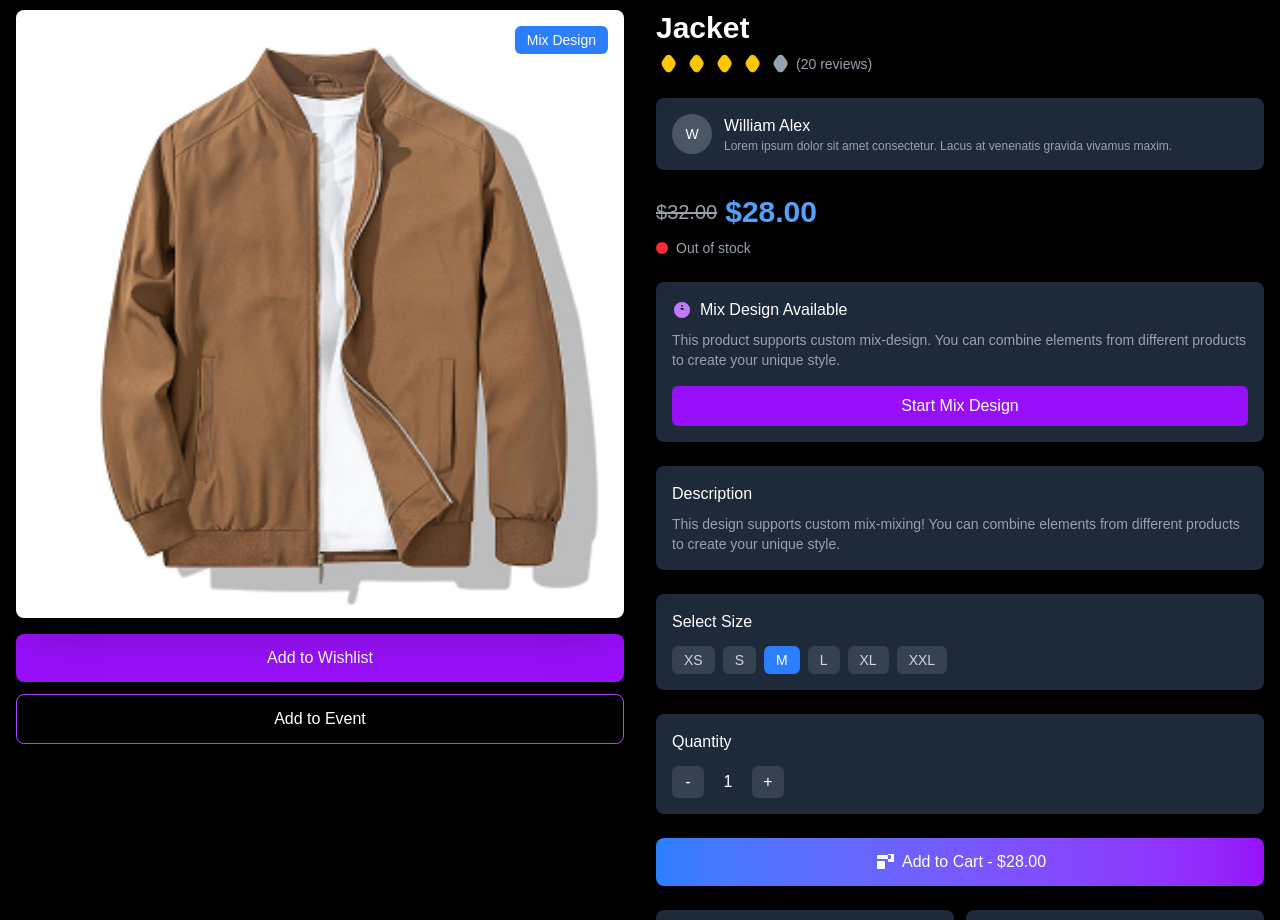
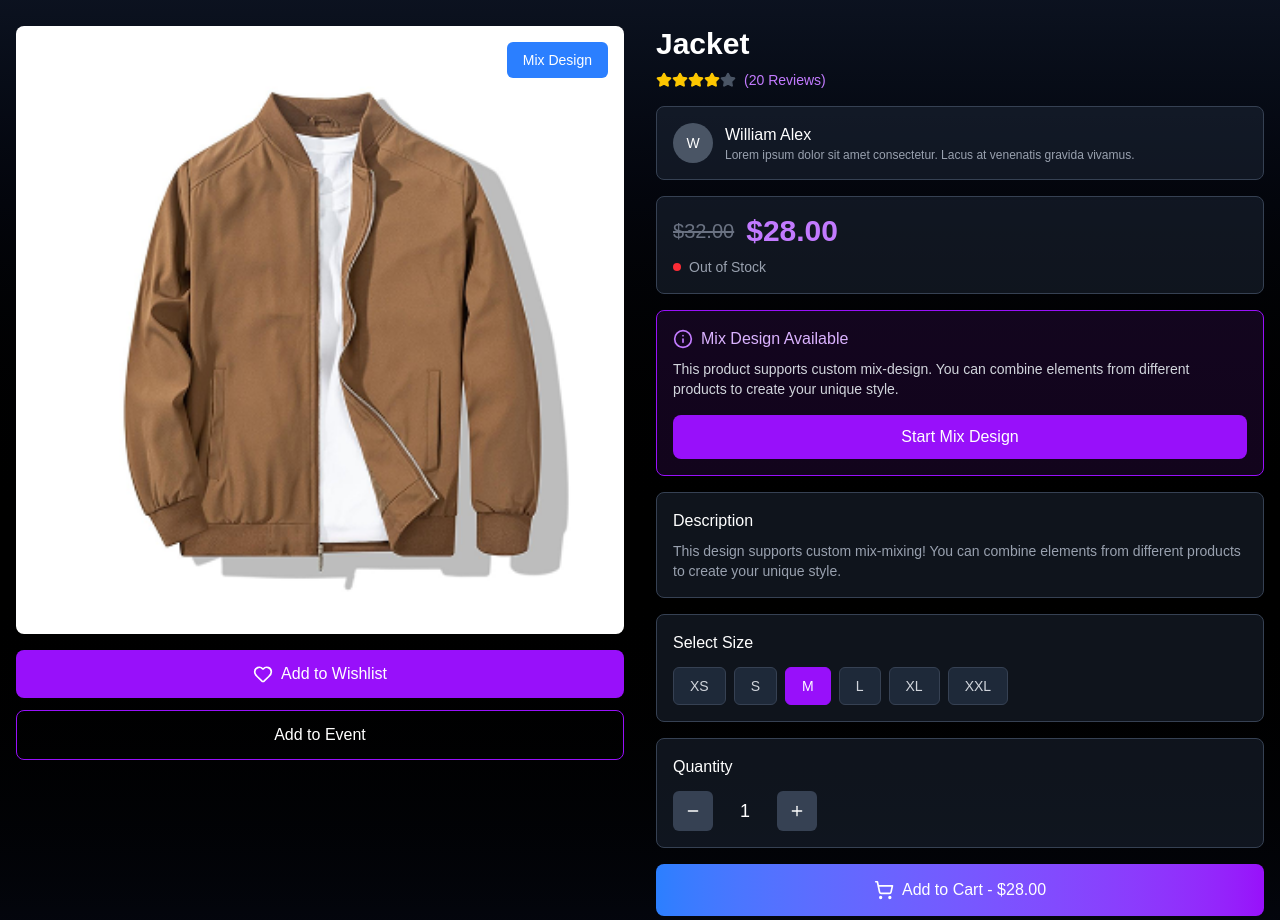
Before and after one commit to abusayedwd/gitgotech-E-commerce-website, a Next.js app: page /product/details in a window 1280 px wide. Shown: the part 162-1082 px from the top of the page. Built offline with nearby package versions, Linux system fonts and the light colour scheme.

Commit message:
update product details page

```diff
--- a/src/components/ProductDetails.tsx
+++ b/src/components/ProductDetails.tsx
@@ -1,6 +1,8 @@
 'use client';
 
 import { useState } from 'react';
+import { Heart, ShoppingCart, MessageCircle, Ruler, Star, Info, Minus, Plus } from 'lucide-react';
+import BackButton from '@/customComponent/BackButton';
 
 export default function ProductDetails() {
   const [quantity, setQuantity] = useState(1);
@@ -25,124 +27,114 @@ export default function ProductDetails() {
   };
 
   return (
-    <div className="min-h-screen mt-20 text-white">
+    <div className="min-h-screen bg-gradient-to-b from-gray-900 via-black to-gray-900 text-white mt-20">
       <div className="container mx-auto px-4 py-8">
         {/* Header */}
-        <div className="flex justify-between items-center mb-8">
-          <div className="flex items-center space-x-2">
-            <svg xmlns="http://www.w3.org/2000/svg" className="h-5 w-5 text-blue-400" viewBox="0 0 20 20" fill="currentColor">
-              <path fillRule="evenodd" d="M10 18a8 8 0 100-16 8 8 0 000 16zm1-11a1 1 0 10-2 0v6a1 1 0 102 0V7z" clipRule="evenodd" />
-            </svg>
-            <span className="text-lg font-medium">View Details</span>
-          </div>
-
+        <BackButton />
+        <div className="flex items-center space-x-2 mb-6">
+          <Info className="w-5 h-5 text-blue-400" />
+          <span className="text-lg font-medium">View Details</span>
         </div>
 
         <div className="grid grid-cols-1 lg:grid-cols-2 gap-8">
           {/* Product Image Section */}
           <div className="space-y-4">
-            <div className="relative">
+            <div className="relative bg-white rounded-lg p-8">
               <img
                 src={product.image}
                 alt={product.name}
-                className="w-full rounded-lg shadow-2xl"
+                className="w-full rounded-lg"
               />
-              <button className="absolute top-4 right-4 bg-blue-500 hover:bg-blue-600 text-white px-3 py-1 rounded-md text-sm font-medium transition-colors">
+              <button className="absolute top-4 right-4 bg-blue-500 hover:bg-blue-600 text-white px-4 py-2 rounded-md text-sm font-medium transition-colors">
                 Mix Design
               </button>
             </div>
 
             {/* Action Buttons */}
             <div className="space-y-3">
-              <button className="w-full bg-purple-600 hover:bg-purple-700 text-white py-3 px-4 rounded-lg font-medium transition-colors">
+              <button className="w-full bg-purple-600 hover:bg-purple-700 text-white py-3 px-4 rounded-lg font-medium transition-colors flex items-center justify-center gap-2">
+                <Heart className="w-5 h-5" />
                 Add to Wishlist
               </button>
-              <button className="w-full border border-purple-500 hover:bg-purple-900 text-white py-3 px-4 rounded-lg font-medium transition-colors">
+              <button className="w-full border border-purple-600 hover:bg-purple-900/30 text-white py-3 px-4 rounded-lg font-medium transition-colors">
                 Add to Event
               </button>
             </div>
           </div>
 
           {/* Product Details Section */}
-          <div className="space-y-6">
+          <div className="space-y-4">
             {/* Product Title & Rating */}
             <div>
               <h1 className="text-3xl font-bold mb-2">{product.name}</h1>
-              <div className="flex items-center space-x-2 mb-2">
-                {[...Array(5)].map((_, i) => (
-                  <svg
-                    key={i}
-                    xmlns="http://www.w3.org/2000/svg"
-                    className={`h-5 w-5 ${i < Math.floor(product.rating) ? 'text-yellow-400' : 'text-gray-400'}`}
-                    viewBox="0 0 20 20"
-                    fill="currentColor"
-                  >
-                    <path d="M9.049 2.917c1.927-2.746 5.174-2.746 7.098 0l2.568 3.67c1.222 1.752 1.222 4.148 0 5.902l-2.568 3.67c-1.927 2.746-5.174 2.746-7.098 0l-2.568-3.67c-1.222-1.752-1.222-4.148 0-5.902l2.568-3.67z" />
-                  </svg>
-                ))}
-                <span className="text-sm text-gray-400">({product.reviews} reviews)</span>
+              <div className="flex items-center space-x-2 mb-4">
+                <div className="flex">
+                  {[...Array(5)].map((_, i) => (
+                    <Star
+                      key={i}
+                      className={`w-4 h-4 ${i < Math.floor(product.rating) ? 'fill-yellow-400 text-yellow-400' : 'fill-gray-600 text-gray-600'}`}
+                    />
+                  ))}
+                </div>
+                <span className="text-sm text-purple-400">({product.reviews} Reviews)</span>
               </div>
             </div>
 
             {/* Seller Info */}
-            <div className="bg-gray-800 rounded-lg p-4">
+            <div className="bg-gray-800/50 border border-gray-700 rounded-lg p-4">
               <div className="flex items-center space-x-3">
                 <div className="w-10 h-10 rounded-full bg-gray-600 flex items-center justify-center">
                   <span className="text-sm font-medium">{product.seller.charAt(0)}</span>
                 </div>
-                <div>
+                <div className="flex-1">
                   <p className="font-medium">{product.seller}</p>
-                  <p className="text-xs text-gray-400">Lorem ipsum dolor sit amet consectetur. Lacus at venenatis gravida vivamus maxim.</p>
+                  <p className="text-xs text-gray-400">Lorem ipsum dolor sit amet consectetur. Lacus at venenatis gravida vivamus.</p>
                 </div>
               </div>
             </div>
 
             {/* Price & Stock Status */}
-            <div className="flex items-center justify-between">
-              <div>
-                <div className="flex items-center space-x-2">
-                  <span className="text-xl line-through text-gray-400">${product.originalPrice.toFixed(2)}</span>
-                  <span className="text-3xl font-bold text-blue-400">${product.price.toFixed(2)}</span>
-                </div>
-                <div className="flex items-center space-x-2 mt-2">
-                  <div className="w-3 h-3 rounded-full bg-red-500"></div>
-                  <span className="text-sm text-gray-400">Out of stock</span>
-                </div>
+            <div className="bg-gray-800/50 border border-gray-700 rounded-lg p-4">
+              <div className="flex items-center space-x-3 mb-2">
+                <span className="text-xl line-through text-gray-500">${product.originalPrice.toFixed(2)}</span>
+                <span className="text-3xl font-bold text-purple-400">${product.price.toFixed(2)}</span>
+              </div>
+              <div className="flex items-center space-x-2">
+                <div className="w-2 h-2 rounded-full bg-red-500"></div>
+                <span className="text-sm text-gray-400">Out of Stock</span>
               </div>
             </div>
 
             {/* Mix Design Available */}
-            <div className="bg-gray-800 rounded-lg p-4">
+            <div className="bg-purple-900/20 border border-purple-600 rounded-lg p-4">
               <div className="flex items-center space-x-2 mb-2">
-                <svg xmlns="http://www.w3.org/2000/svg" className="h-5 w-5 text-purple-400" viewBox="0 0 20 20" fill="currentColor">
-                  <path fillRule="evenodd" d="M18 10a8 8 0 11-16 0 8 8 0 0116 0zm-7-4a1 1 0 11-2 0 1 1 0 012 0zM9 9a1 1 0 001 1h1a1 1 0 100-2H9a1 1 0 00-1 1z" clipRule="evenodd" />
-                </svg>
-                <h3 className="font-medium">Mix Design Available</h3>
+                <Info className="w-5 h-5 text-purple-400" />
+                <h3 className="font-medium text-purple-300">Mix Design Available</h3>
               </div>
-              <p className="text-sm text-gray-400 mb-4">This product supports custom mix-design. You can combine elements from different products to create your unique style.</p>
-              <button className="w-full bg-purple-600 hover:bg-purple-700 text-white py-2 px-4 rounded-md font-medium transition-colors">
+              <p className="text-sm text-gray-300 mb-4">This product supports custom mix-design. You can combine elements from different products to create your unique style.</p>
+              <button className="w-full bg-purple-600 hover:bg-purple-700 text-white py-2.5 px-4 rounded-lg font-medium transition-colors">
                 Start Mix Design
               </button>
             </div>
 
             {/* Description */}
-            <div className="bg-gray-800 rounded-lg p-4">
+            <div className="bg-gray-800/50 border border-gray-700 rounded-lg p-4">
               <h3 className="font-medium mb-2">Description</h3>
               <p className="text-sm text-gray-400">{product.description}</p>
             </div>
 
             {/* Size Selection */}
-            <div className="bg-gray-800 rounded-lg p-4">
+            <div className="bg-gray-800/50 border border-gray-700 rounded-lg p-4">
               <h3 className="font-medium mb-3">Select Size</h3>
               <div className="flex flex-wrap gap-2">
                 {product.sizes.map(size => (
                   <button
                     key={size}
                     onClick={() => setSelectedSize(size)}
-                    className={`px-3 py-1 rounded-md text-sm font-medium transition-colors ${
+                    className={`px-4 py-2 rounded-md text-sm font-medium transition-colors border ${
                       selectedSize === size
-                        ? 'bg-blue-500 text-white'
-                        : 'bg-gray-700 hover:bg-gray-600 text-gray-300'
+                        ? 'bg-purple-600 border-purple-600 text-white'
+                        : 'bg-gray-800 border-gray-700 hover:bg-gray-700 text-gray-300'
                     }`}
                   >
                     {size}
@@ -152,21 +144,21 @@ export default function ProductDetails() {
             </div>
 
             {/* Quantity Selection */}
-            <div className="bg-gray-800 rounded-lg p-4">
+            <div className="bg-gray-800/50 border border-gray-700 rounded-lg p-4">
               <h3 className="font-medium mb-3">Quantity</h3>
-              <div className="flex items-center space-x-2">
+              <div className="flex items-center space-x-4">
                 <button
                   onClick={() => setQuantity(Math.max(1, quantity - 1))}
-                  className="w-8 h-8 bg-gray-700 hover:bg-gray-600 rounded-md flex items-center justify-center transition-colors"
+                  className="w-10 h-10 bg-gray-700 hover:bg-gray-600 rounded-md flex items-center justify-center transition-colors"
                 >
-                  -
+                  <Minus className="w-4 h-4" />
                 </button>
-                <span className="w-8 text-center">{quantity}</span>
+                <span className="text-lg font-medium w-8 text-center">{quantity}</span>
                 <button
                   onClick={() => setQuantity(quantity + 1)}
-                  className="w-8 h-8 bg-gray-700 hover:bg-gray-600 rounded-md flex items-center justify-center transition-colors"
+                  className="w-10 h-10 bg-gray-700 hover:bg-gray-600 rounded-md flex items-center justify-center transition-colors"
                 >
-                  +
+                  <Plus className="w-4 h-4" />
                 </button>
               </div>
             </div>
@@ -174,38 +166,31 @@ export default function ProductDetails() {
             {/* Add to Cart Button */}
             <button
               onClick={handleAddToCart}
-              className="w-full bg-gradient-to-r from-blue-500 to-purple-600 hover:from-blue-600 hover:to-purple-700 text-white py-3 px-4 rounded-lg font-medium transition-all transform hover:scale-105"
+              className="w-full bg-gradient-to-r from-blue-500 to-purple-600 hover:from-blue-600 hover:to-purple-700 text-white py-3.5 px-4 rounded-lg font-medium transition-all"
             >
               <div className="flex items-center justify-center space-x-2">
-                <svg xmlns="http://www.w3.org/2000/svg" className="h-5 w-5" viewBox="0 0 20 20" fill="currentColor">
-                  <path d="M3 4a1 1 0 011-1h12a1 1 0 011 1v2a1 1 0 01-1 1H4a1 1 0 01-1-1V4zM3 10a1 1 0 011-1h6a1 1 0 011 1v6a1 1 0 01-1 1H4a1 1 0 01-1-1v-6zM14 9a1 1 0 001 1h6a1 1 0 001-1v-6a1 1 0 00-1-1h-6a1 1 0 00-1 1v6z" />
-                </svg>
-                <span>Add to Cart - ${((product.price * quantity).toFixed(2))}</span>
+                <ShoppingCart className="w-5 h-5" />
+                <span>Add to Cart - ${(product.price * quantity).toFixed(2)}</span>
               </div>
             </button>
 
             {/* Additional Actions */}
             <div className="grid grid-cols-2 gap-3">
-              <button className="bg-gray-800 hover:bg-gray-700 text-white py-2 px-4 rounded-lg font-medium transition-colors flex items-center justify-center space-x-2">
-                <svg xmlns="http://www.w3.org/2000/svg" className="h-4 w-4" viewBox="0 0 20 20" fill="currentColor">
-                  <path d="M2 5a2 2 0 012-2h8a2 2 0 012 2v10a2 2 0 01-2 2H4a2 2 0 01-2-2V5z" />
-                  <path d="M6 10a4 4 0 018 0v.5a3 3 0 015.356 2.678C16.668 15.776 14.708 17 12.5 17h-1a2 2 0 002-2V9.5a4 4 0 00-4-4z" />
-                </svg>
+              <button className="bg-gray-800/50 border border-gray-700 hover:bg-gray-700 text-white py-3 px-4 rounded-lg font-medium transition-colors flex items-center justify-center space-x-2">
+                <MessageCircle className="w-4 h-4" />
                 <span>Chat</span>
               </button>
-              <button className="bg-gray-800 hover:bg-gray-700 text-white py-2 px-4 rounded-lg font-medium transition-colors flex items-center justify-center space-x-2">
-                <svg xmlns="http://www.w3.org/2000/svg" className="h-4 w-4" viewBox="0 0 20 20" fill="currentColor">
-                  <path fillRule="evenodd" d="M10 2a4 4 0 00-4 4v1H5a1 1 0 00-1 1v3a1 1 0 001 1h1v6a4 4 0 108 0V8h1a1 1 0 001-1V4a1 1 0 00-1-1h-1V2a4 4 0 00-4-4zm2 4a2 2 0 10-4 0v6a2 2 0 104 0V6zm-2 10a2 2 0 100-4 2 2 0 000 4z" clipRule="evenodd" />
-                </svg>
+              <button className="bg-gray-800/50 border border-gray-700 hover:bg-gray-700 text-white py-3 px-4 rounded-lg font-medium transition-colors flex items-center justify-center space-x-2">
+                <Ruler className="w-4 h-4" />
                 <span>Size Guide</span>
               </button>
             </div>
 
             {/* Custom Design Feature */}
-            <div className="bg-gray-800 rounded-lg p-4">
-              <h3 className="font-medium mb-2">Custom Design Feature</h3>
-              <p className="text-sm text-gray-400 mb-4">This design supports custom mix-mixing! You can combine elements from different products to create your unique style.</p>
-              <button className="w-full bg-purple-600 hover:bg-purple-700 text-white py-2 px-4 rounded-md font-medium transition-colors">
+            <div className="bg-purple-900/20 border border-purple-600 rounded-lg p-4">
+              <h3 className="font-medium mb-2 text-purple-300">Custom Design Feature</h3>
+              <p className="text-sm text-gray-300 mb-4">This design supports custom mix-mixing! You can combine elements from different products to create your unique style.</p>
+              <button className="w-full bg-purple-600 hover:bg-purple-700 text-white py-2.5 px-4 rounded-lg font-medium transition-colors">
                 Custom Design
               </button>
             </div>
```
